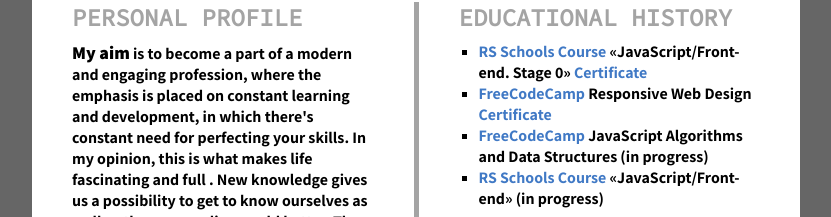
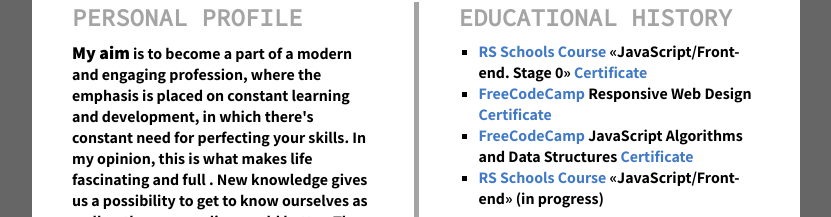
Before and after one commit to andrewkarev/rsschool-cv, a plain HTML site: page index.html in a window 1280 px wide. Shown: the part 535-752 px from the top of the page, without its empty margins (224-1055 px from the left). Drawn offline with nearby package versions, Linux system fonts and the light colour scheme.

Commit message:
feat: update information

```diff
--- a/index.html
+++ b/index.html
@@ -125,8 +125,9 @@
                   class="list-item-link" target="_blank">Certificate</a></li>
               <li class="section-list-item"><a
                   href="https://www.freecodecamp.org/learn/javascript-algorithms-and-data-structures/"
-                  class="list-item-link" target="_blank">FreeCodeCamp</a> JavaScript Algorithms and Data Structures (in
-                progress)</li>
+                  class="list-item-link" target="_blank">FreeCodeCamp</a> JavaScript Algorithms and Data Structures <a
+                  href="https://www.freecodecamp.org/certification/andrewkarev/javascript-algorithms-and-data-structures"
+                  class="list-item-link" target="_blank">Certificate</a></li>
               <li class="section-list-item"><a href="https://rs.school/js/" class="list-item-link" target="_blank">RS
                   Schools Course</a> «JavaScript/Front-end» (in progress)</li>
             </ul>
```
